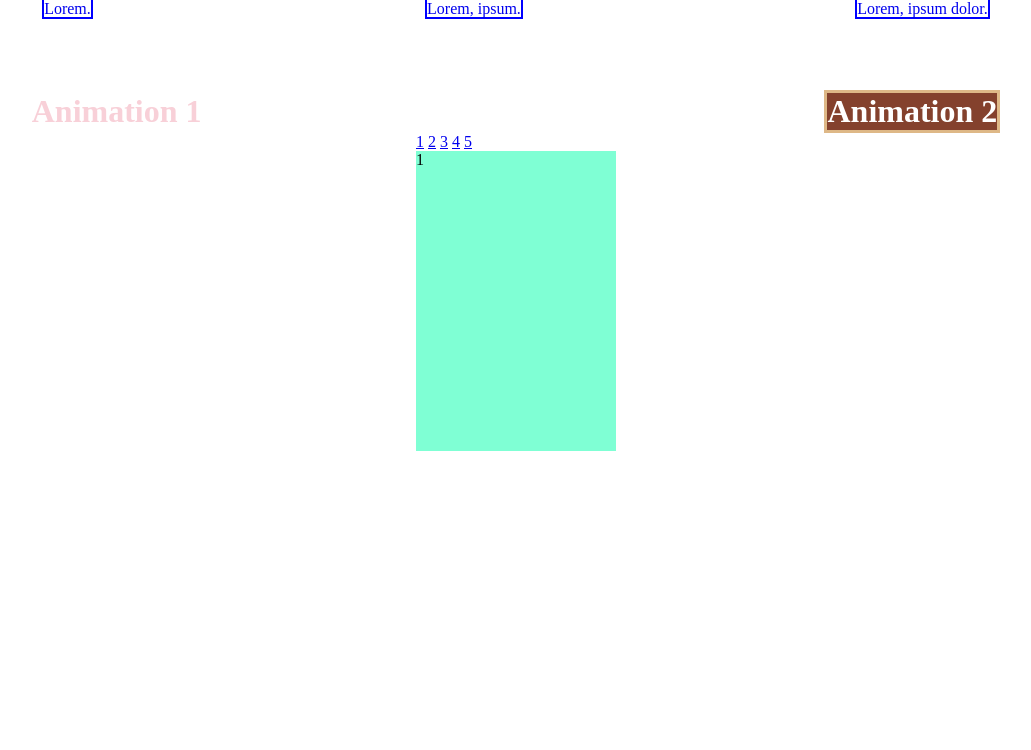
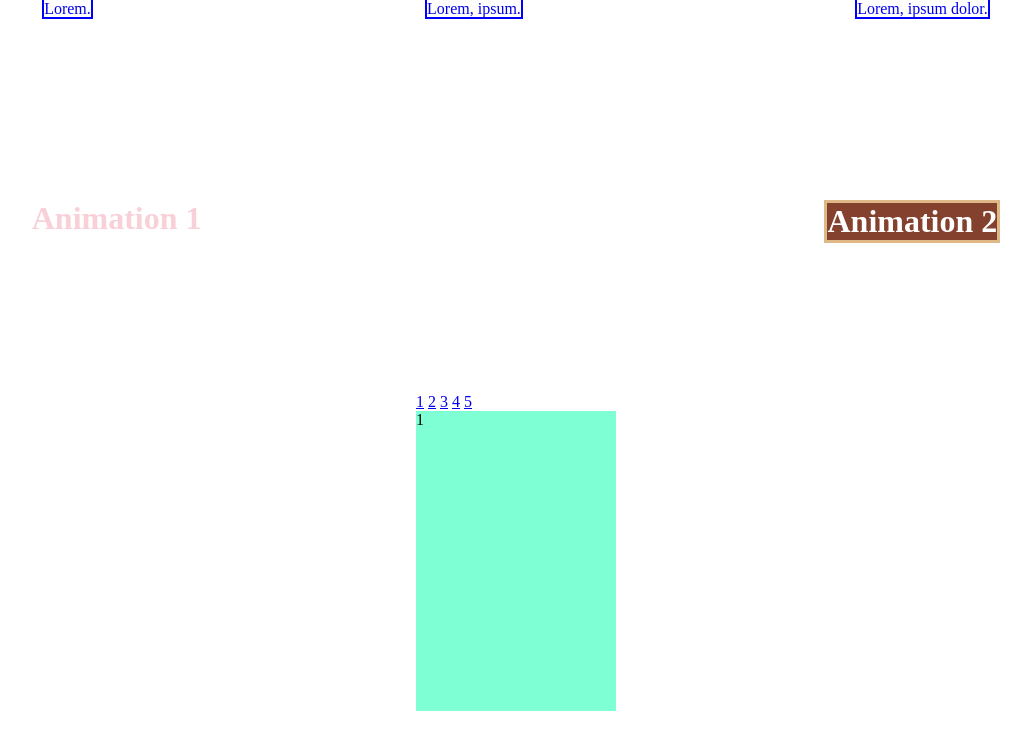
Before and after one commit to DuboisPascal/tp1, a plain HTML site: page index.html in a window 1280 px wide. Shown: the whole page, without its empty margins (124-1155 px from the left). Drawn offline with Linux system fonts and the light colour scheme.

Commit message:
Version finale manque de temps

```diff
--- a/sass/_layout.scss
+++ b/sass/_layout.scss
@@ -2,7 +2,7 @@ body{
     width: 100%;
     display: grid;
     grid-template-columns: 1fr 1fr 1fr 1fr 1fr;
-    grid-template-rows: 1fr 1fr 1fr 1fr 1fr;
+    grid-template-rows: 50px 50px 50px 50px 50px;
 }
 
 header{
@@ -41,6 +41,8 @@ main{
         display: grid;
         margin: auto;
         flex-shrink: 0;
+        margin-top: 150px;
+        margin-bottom: 150px;
         flex-wrap: nowrap;
         &.sujet1{
             color: crimson;
```
Also changed, not shown: css/style.css, 1 other file.
